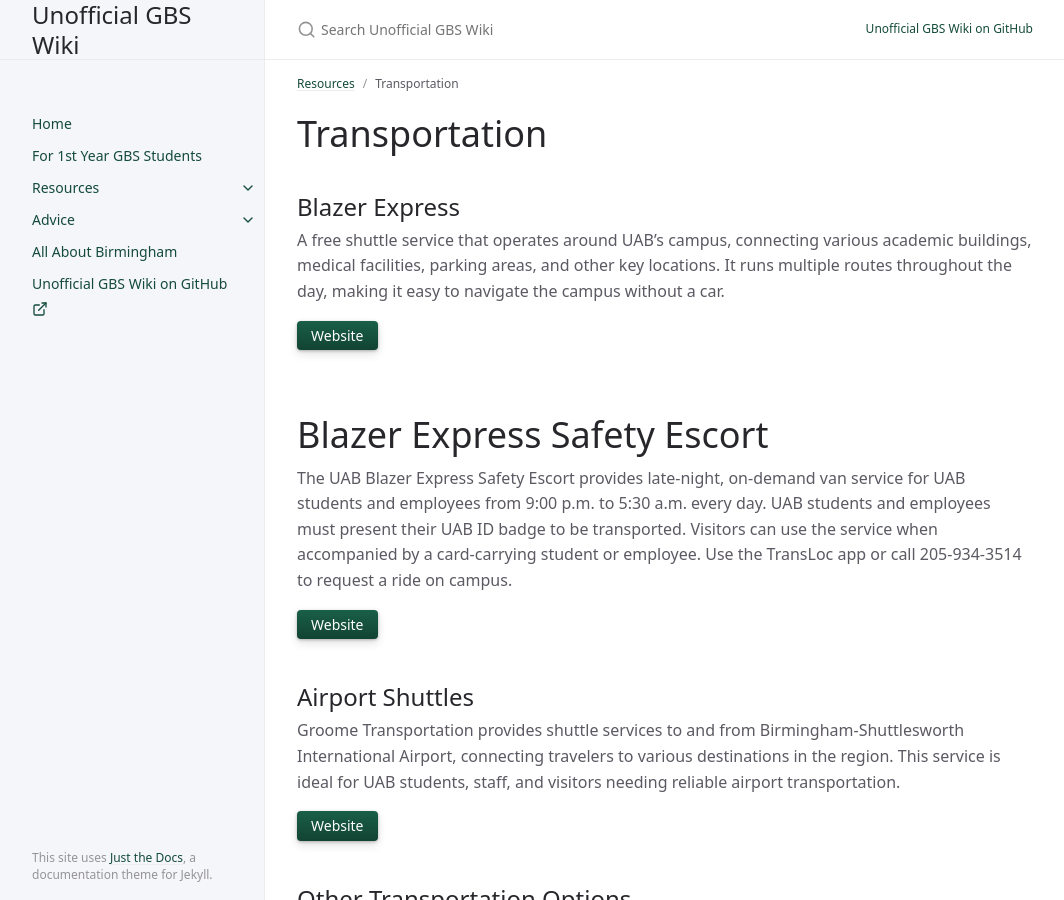
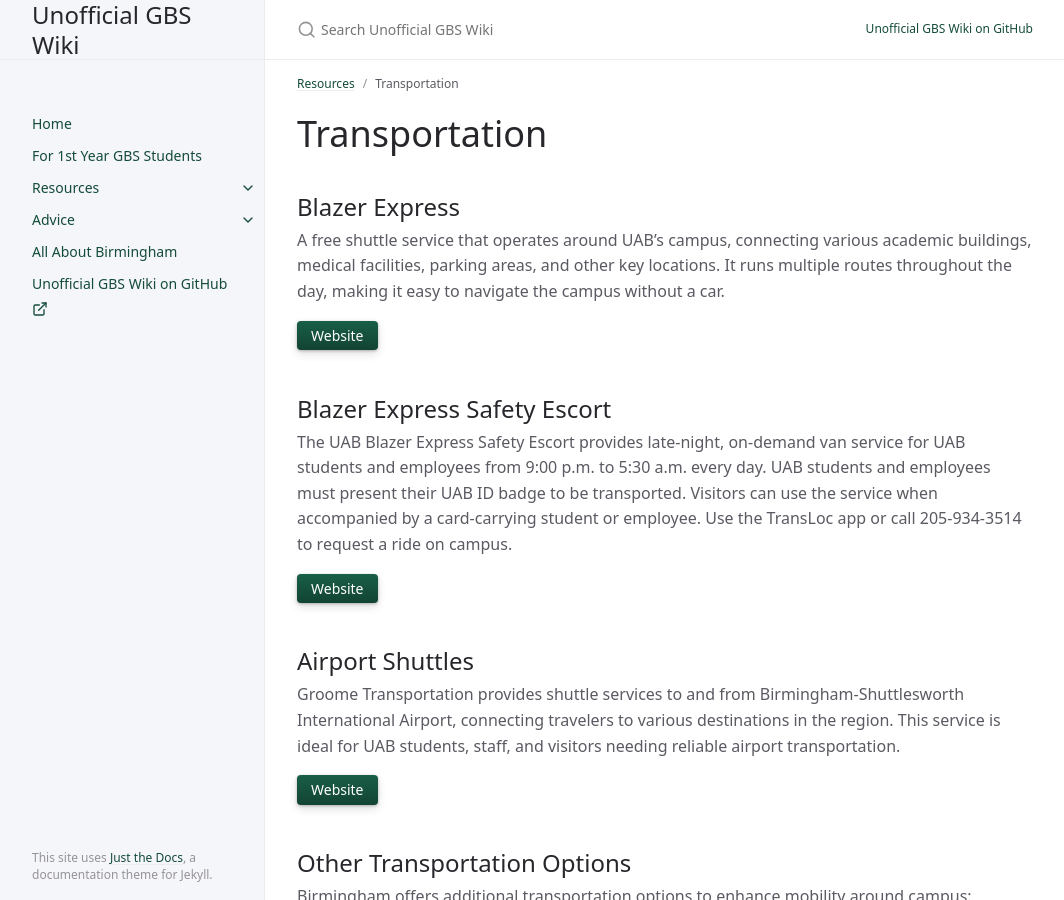
Before and after one commit to sdhutchins/gbs-guide, a Jekyll site: the page built from docs/resources/transportation.md, in a window 1280 px wide and 900 px high. Shown: the whole window, without its empty margins (107-1171 px from the left). Built offline with Jekyll 4.4.1, drawn with Linux system fonts in a browser that asks for light colours; cached includes are drawn as plain includes.

Commit message:
Fix heading.

```diff
--- a/docs/resources/transportation.md
+++ b/docs/resources/transportation.md
@@ -15,7 +15,7 @@ A free shuttle service that operates around UAB's campus, connecting various aca
 
 [Website](https://www.uab.edu/facilities/transportation/blazer-express){: .btn .btn-primary .fs-3 .mb-4 .mb-md-0 .mr-2 }
 
-# Blazer Express Safety Escort
+## Blazer Express Safety Escort
 
 The UAB Blazer Express Safety Escort provides late-night, on-demand van service for UAB students and employees from 9:00 p.m. to 5:30 a.m. every day. UAB students and employees must present their UAB ID badge to be transported. Visitors can use the service when accompanied by a card-carrying student or employee. Use the TransLoc app or call 205-934-3514 to request a ride on campus.
 
```
